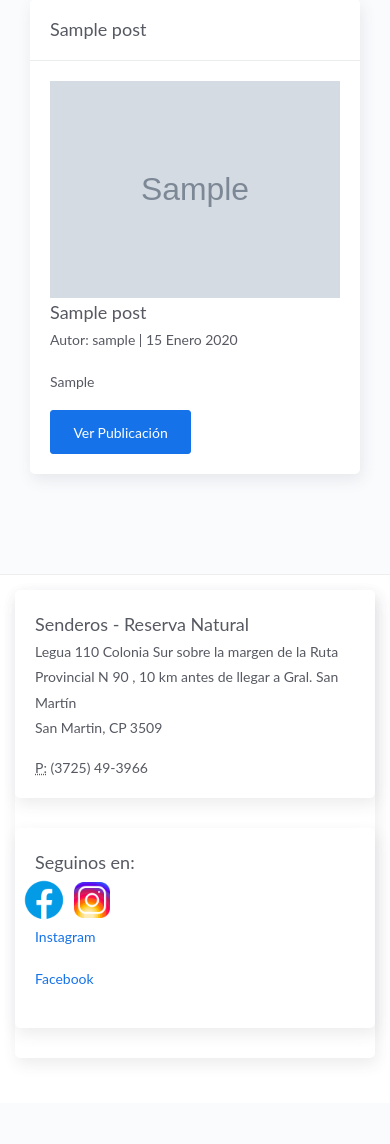
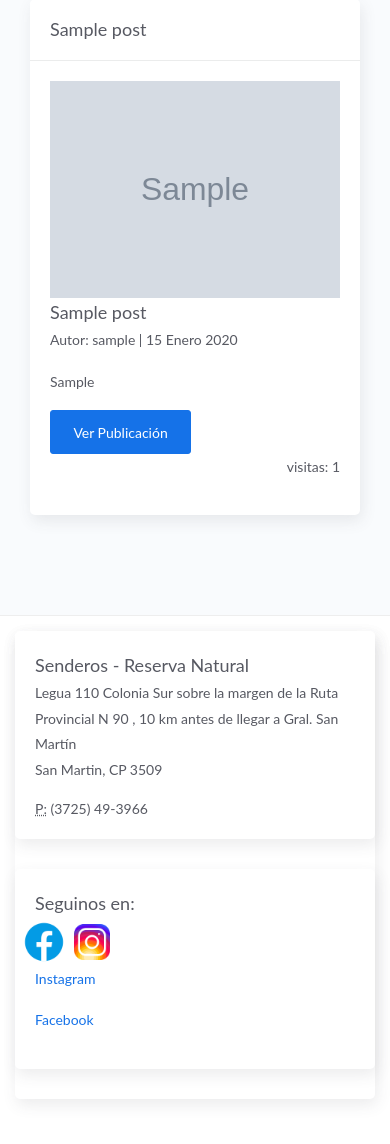
Before and after one commit to info22-c5-grupo6/TP_Blog_Proyecto_Granja_Sustentable, a Django app: page /publicaciones/ in a window 390 px wide. Shown: the part 868-2012 px from the top of the page. Before the commit the page ends 1905 px from the top, so only its background shows below. Run offline with Django 4.2, Linux system fonts and the light colour scheme; tables that the repository leaves empty hold one stand-in row (values such as "Sample post"); grey boxes marked "Sample" are stand-in pictures; some libraries are stand-ins or nearby versions.

Commit message:
Contador de visitas

```diff
--- a/blog/apps/post/models.py
+++ b/blog/apps/post/models.py
@@ -26,6 +26,7 @@ class Post(models.Model):
     publicado = models.BooleanField(default=True)
     fecha_creacion = models.DateField(auto_now_add=True)
     usuario = models.ForeignKey(User, on_delete= models.CASCADE, related_name= 'posts')
+    visitas = models.IntegerField(default=True)
 
     class Meta:
         verbose_name_plural = 'Posteos'
--- a/blog/apps/post/views.py
+++ b/blog/apps/post/views.py
@@ -81,12 +81,9 @@ def crear_post(request):
 def ver_post(request, id):
     if request.method=='GET':
         posteo = Post.objects.get(id=id)
-        # comentarios = Comentario.objects.filter(posteo=id)
+        posteo.visitas += 1                                         #Incrementa el conteo de visitas
+        Post.objects.filter(id=id).update(visitas=posteo.visitas)   #Actualiza la bd las visitas
         context = { 'posteo': posteo}
-        # context = {
-        #     'post': posteo,
-        #     'comentarios':comentarios
-        # }
     return render(request, 'post/post.html', context)
 
 #Vista para registrar un usuario
--- a/blog/templates/publicaciones.html
+++ b/blog/templates/publicaciones.html
@@ -112,7 +112,19 @@
 			<h5 class="card-title">{{posteo.titulo}}</h5>
 			<p class="card-text">Autor: {{ posteo.usuario.username }} | {{posteo.fecha_creacion}}</p>
 			<p class="card-text">{{posteo.resumen}}</p>
-			<a href="{% url 'post' posteo.id %}" class="btn btn-primary">Ver Publicación</a>
+
+			<div class="row">
+				<div class="col-sm-6">
+					<div>
+						<a href="{% url 'post' posteo.id %}" class="btn btn-primary">Ver Publicación</a>
+					 </div>
+				</div>
+				<div class="col-sm-6">
+					<div style="text-align: end;">
+						<p>visitas: {{posteo.visitas}}</p>
+					</div>
+				</div>
+			</div>
 		</div>
 	</div>
 </div>
```
Also changed, not shown: blog/templates/post/post.html (+20 -1 lines).
